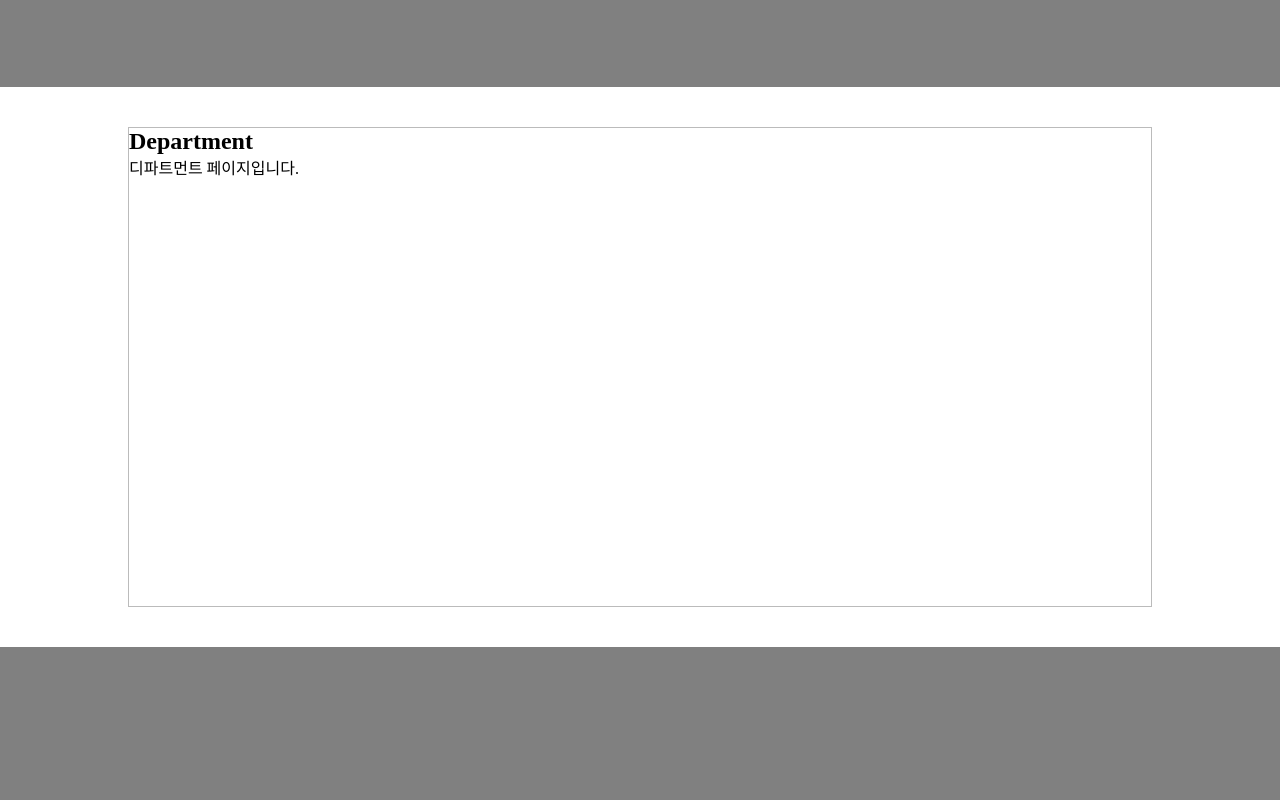
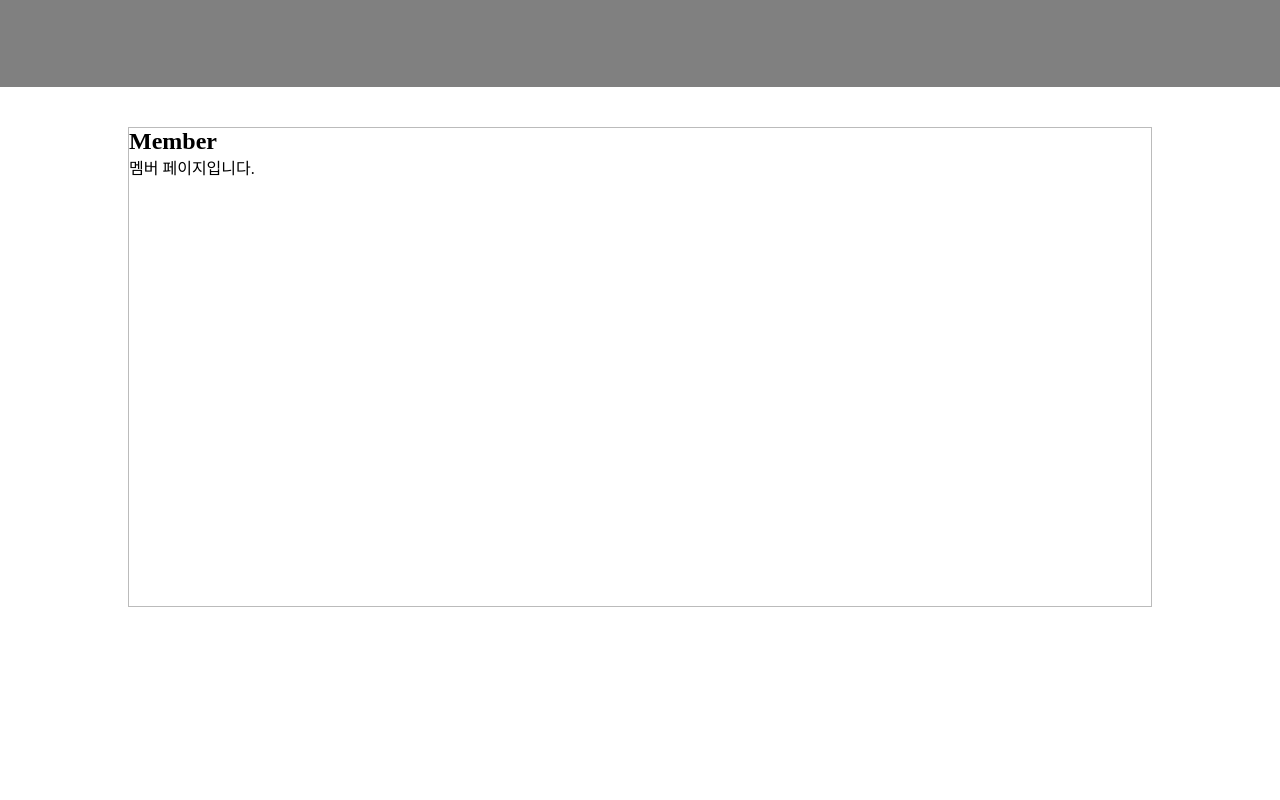
Before and after one commit to lsy0194/react_portfolio, a React (Create React App) app: page /#/member in a window 1280 px wide. Before the commit this address led to /#/. Shown: the part 280-1080 px from the top of the page. After the commit the page ends 927 px from the top, so only its background shows below. Built offline with nearby package versions, Linux system fonts and the light colour scheme.

Commit message:
route로 특정 url에 특정 컴포넌트 맵핑

```diff
--- a/src/App.js
+++ b/src/App.js
@@ -1,15 +1,20 @@
+import './styles/Global.scss';
+import { Route } from 'react-router-dom';
 import Header from './component/common/header/Header';
-import './styles/Global.scss';
 import Department from './component/sub/department/Department';
 import Youtube from './component/sub/youtube/Youtube';
+import Member from './component/sub/members/Member';
+import Gallery from './component/sub/gallery/Gallery';
 function App() {
 	return (
 		<>
 			<Header />
-			<div>
+			<Route path='/department'>
 				<Department />
-			</div>
-			<Youtube />
+			</Route>
+			<Route path='/youtube' component={Youtube} />
+			<Route path='/member' component={Member} />
+			<Route path='/gallery' component={Gallery} />
 		</>
 	);
 }
--- a/src/component/sub/gallery/gallery.jsx
+++ b/src/component/sub/gallery/gallery.jsx
@@ -0,0 +1,11 @@
+import Layout from '../../common/layout/Layout';
+//import styles from './Department.module.scss';
+//import clsx from 'clsx';
+
+export default function Gallery() {
+	return (
+		<Layout title={'Gallery'}>
+			<p>갤러리 페이지입니다.</p>
+		</Layout>
+	);
+}
--- a/src/component/sub/members/Member.jsx
+++ b/src/component/sub/members/Member.jsx
@@ -0,0 +1,11 @@
+import Layout from '../../common/layout/Layout';
+//import styles from './Department.module.scss';
+//import clsx from 'clsx';
+
+export default function Member() {
+	return (
+		<Layout title={'Member'}>
+			<p>멤버 페이지입니다.</p>
+		</Layout>
+	);
+}
--- a/src/component/sub/youtube/youtube.jsx
+++ b/src/component/sub/youtube/youtube.jsx
@@ -1,8 +1,8 @@
 import Layout from '../../common/layout/Layout';
-//import styles from './department.module.scss';
+//import styles from './Department.module.scss';
 //import clsx from 'clsx';
 
-export default function department() {
+export default function Youtube() {
 	return (
 		<Layout title={'Youtube'}>
 			<p>유튜브 페이지입니다.</p>
```
